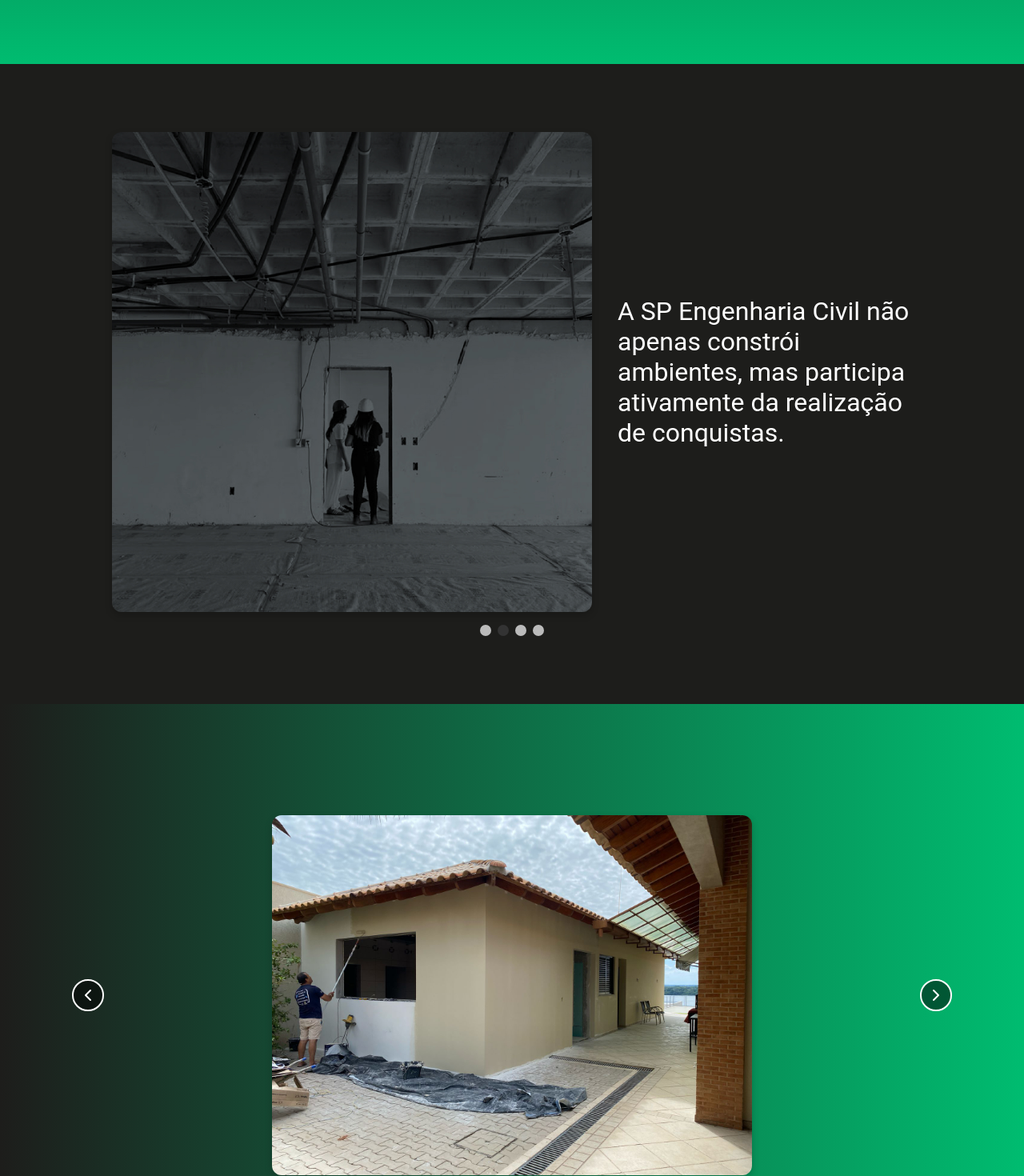
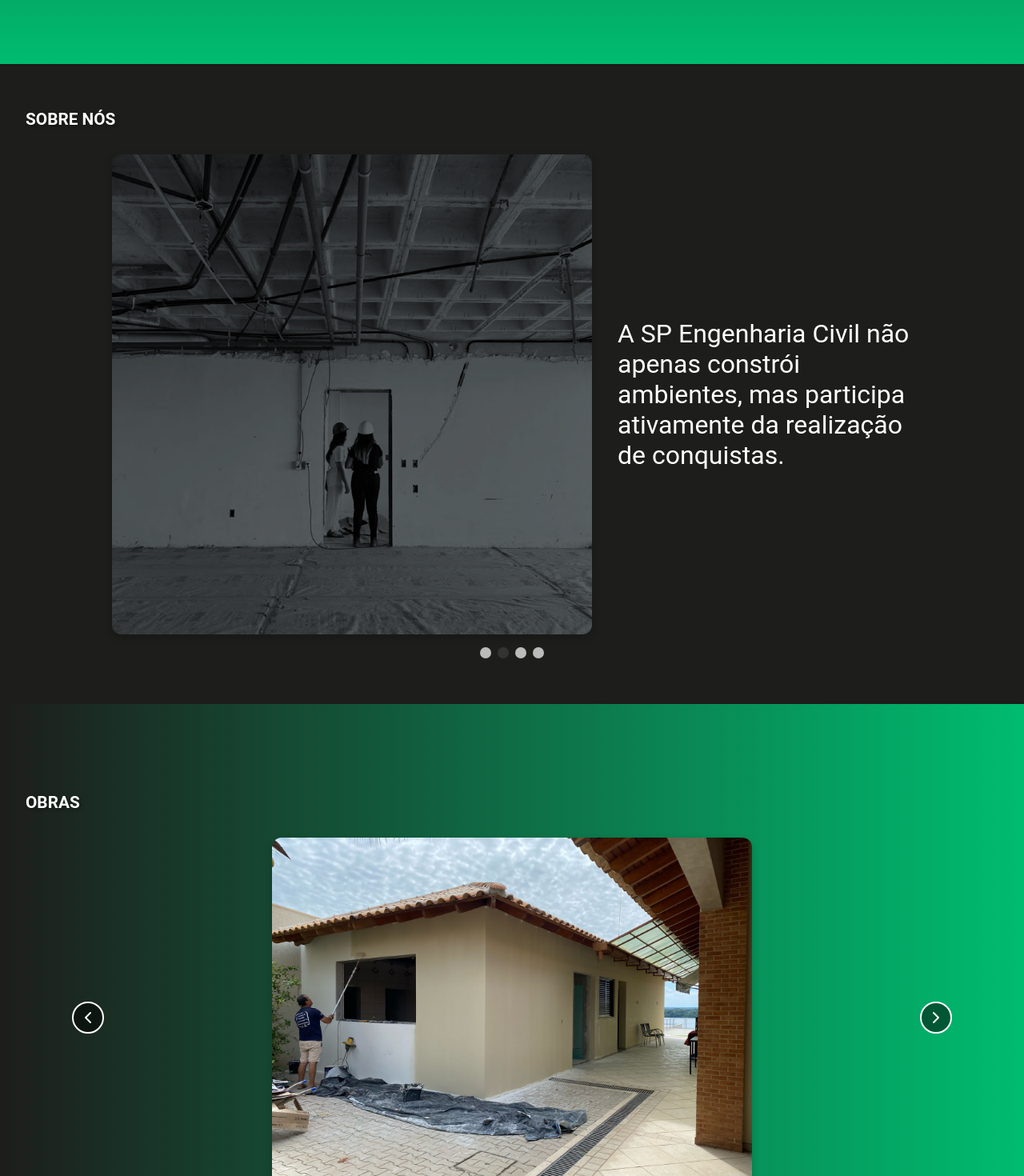
Before and after one commit to Barabasz0222/SP-Engenharia-Civil, a Next.js app: page / in a window 1280 px wide. Shown: the part 800-2270 px from the top of the page at 80% size. Built offline with nearby package versions, Linux system fonts and the light colour scheme.

Commit message:
Ajustes + Acerto de Responsividade

```diff
--- a/src/components/Body/FirstPage/index.tsx
+++ b/src/components/Body/FirstPage/index.tsx
@@ -6,14 +6,16 @@ export default function FirstPage() {
   return (
     <section className={styles.container}>
       <div className={styles.content}>
-      <Image
+        <Image
           className={styles.logo}
           src="/imgfirstpage.png"
           width={700}
           height={400} // Adicionado height (ajuste conforme dimensões reais)
           alt="Logo"
         />
-        <button className={styles.contactButton}>Entre em contato</button>
+        <a href="https://wa.me/5544999543562?text=Olá,%20gostaria%20de%20mais%20informações!" target="_blank" className={styles.contactButton}>
+          Entre em contato
+        </a>
       </div>
     </section>
   );
--- a/src/components/Body/FirstPage/style.module.css
+++ b/src/components/Body/FirstPage/style.module.css
@@ -26,6 +26,7 @@
 }
 
 .contactButton {
+  text-decoration: none;
   background-color: rgba(255, 255, 255, 0.2);
   color: var(--black);
   font-family: roboto, sans-serif;
--- a/src/components/Body/Obras/index.jsx
+++ b/src/components/Body/Obras/index.jsx
@@ -50,11 +50,13 @@ export default function Obras() {
 
     return () => clearInterval(autoSlide);
   }, []);
+
   return (
     <div id="obras" className={styles.carouselContainer} onClick={nextSlide} style={{cursor: "pointer"}} title="Clique para avançar">
+            <h2 className={styles.sectionTitle}>Obras</h2>
       <div className={styles.carouselContent}>
         <div className={styles.imageWrapper}>
-          <button className={styles.arrowButton} onClick={prevSlide}>
+          <button className={styles.arrowButton} onClick={(e) => { e.stopPropagation(); console.log("Prev button clicked"); prevSlide(); }}>
             <svg
               xmlns="http://www.w3.org/2000/svg"
               width="24"
@@ -73,10 +75,10 @@ export default function Obras() {
             src={slides[currentIndex].image}
             alt={`Slide ${currentIndex + 1}`}
             className={styles.carouselImage}
-            width={600} // Ajustado para corresponder ao max-width do CSS
-            height={400} // Ajuste conforme dimensões reais
+            width={600}
+            height={400}
           />
-          <button className={styles.arrowButton} onClick={nextSlide}>
+          <button className={styles.arrowButton} onClick={(e) => { e.stopPropagation(); nextSlide(); }}>
             <svg
               xmlns="http://www.w3.org/2000/svg"
               width="24"
--- a/src/components/Body/Obras/style.module.css
+++ b/src/components/Body/Obras/style.module.css
@@ -50,6 +50,7 @@
   justify-content: center;
   cursor: pointer;
   z-index: 10;
+  pointer-events: auto; /* Garante que os botões recebam eventos de clique */
 }
 
 .arrowButton:first-child {
@@ -86,6 +87,18 @@
   display: inline-block;
   cursor: pointer;
   transition: background-color 0.3s;
+}
+.sectionTitle {
+  font-family: roboto, sans-serif;
+  font-size: 1.3rem;
+  color: var(--white);
+  text-align: left; /* Alinha o título à esquerda */
+  margin-bottom: 2rem;
+  margin-left: 2rem; /* Espaço à esquerda para alinhamento */
+  text-transform: uppercase;
+  font-weight: bold;
+  text-shadow: 2px 2px 4px rgba(0, 0, 0, 0.3);
+  width: 100%; /* Garante que o título respeite o alinhamento do contêiner */
 }
 
 .active {
@@ -138,6 +151,9 @@
   .arrowButton:last-child {
     right: 10px;
   }
+  .sectionTitle {
+    font-size: 0.9rem;
+  }
 }
 
 @media (max-width: 480px) {
@@ -149,4 +165,7 @@
     width: 30px;
     height: 30px;
   }
+  .sectionTitle {
+    font-size: 0.9rem;
+  }
 }
--- a/src/components/Body/SobreNos/index.jsx
+++ b/src/components/Body/SobreNos/index.jsx
@@ -46,6 +46,7 @@ export default function SobreNos() {
 
   return (
     <div id="sobreNos" className={styles.carouselContainer} onClick={nextSlide} style={{cursor: "pointer"}} title="Clique para avançar">
+      <h2 className={styles.sectionTitle}>Sobre Nós</h2>
       <div className={styles.carouselContent}>
         <Image
           src={slides[currentIndex].image}
--- a/src/components/Body/SobreNos/style.module.css
+++ b/src/components/Body/SobreNos/style.module.css
@@ -75,6 +75,18 @@
 .active {
   background-color: #333;
 }
+.sectionTitle {
+  font-family: roboto, sans-serif;
+  font-size: 1.3rem;
+  color: var(--white);
+  text-align: left; /* Alinha o título à esquerda */
+  margin-bottom: 2rem;
+  margin-left: 2rem; /* Espaço à esquerda para alinhamento */
+  text-transform: uppercase;
+  font-weight: bold;
+  text-shadow: 2px 2px 4px rgba(0, 0, 0, 0.3);
+  width: 100%; /* Garante que o título respeite o alinhamento do contêiner */
+}
 
 /* Telas até 1024px (tablets e laptops menores) */
 @media (max-width: 1024px) {
@@ -109,6 +121,10 @@
     max-width: 100%;
     height: auto;
   }
+
+  .sectionTitle {
+    font-size: 0.9rem;
+  }
 }
 
 /* Telas até 480px (celulares pequenos) */
@@ -116,6 +132,9 @@
   .carouselText {
     font-size: 0.95rem;
     padding: 0 0.5rem;
+  }
+  .sectionTitle {
+    font-size: 0.9rem;
   }
 
   .carouselImage {
--- a/src/components/Footer/index.tsx
+++ b/src/components/Footer/index.tsx
@@ -31,9 +31,9 @@ export default function Footer() {
             </p>
             <div className={styles.emailFone}>
               <IoIosMail />
-              <p>email@email.com</p>
+              <p>spengenharia25@outlook.com</p>
               <FaPhoneAlt />
-              <p>(44) 99999-9999</p>
+              <p>(44) 99954-3562</p>
             </div>
           </div>
           <div className={styles.right}>
```
